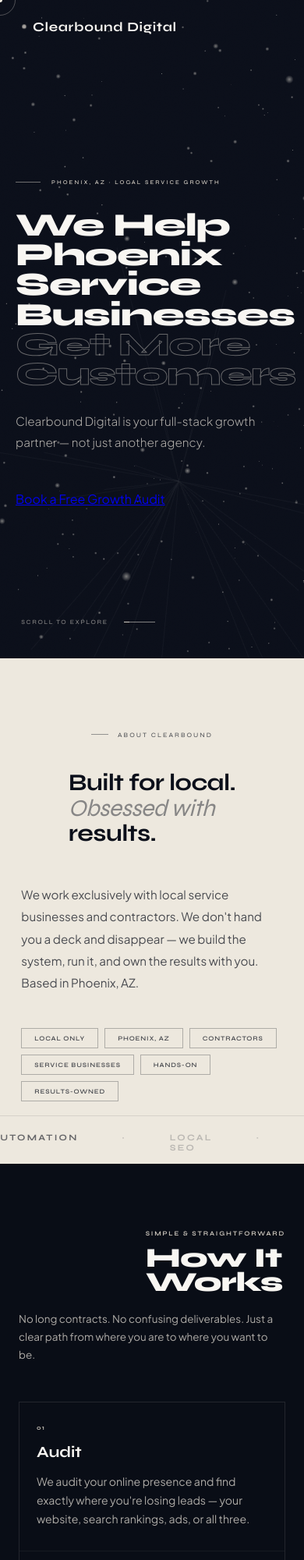
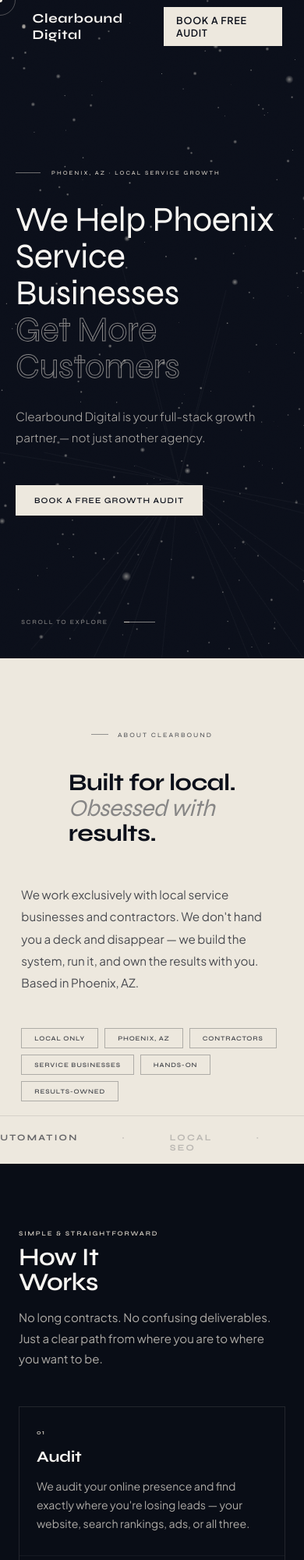
Before and after one commit to clearbounddigital-bit/website, a plain HTML site: page index.html in a window 390 px wide. Shown: the top 2000 px of the page at 78% size. Drawn offline with nearby package versions, Linux system fonts and the light colour scheme; animation ran at ten frames a second.

Commit message:
Fix blue links (duplicate class), thin hero headline, clean section header layout

```diff
--- a/index.html
+++ b/index.html
@@ -230,14 +230,14 @@
 
 .hero-headline {
   font-family: 'Syne', sans-serif;
-  font-weight: 800;
-  font-size: clamp(2.6rem, 6.5vw, 8rem);
-  line-height: .92; letter-spacing: -.025em;
+  font-weight: 400;
+  font-size: clamp(2.8rem, 6.8vw, 8.5rem);
+  line-height: 1.05; letter-spacing: -.01em;
   color: var(--white);
   opacity: 0; animation: slideUp .9s .35s forwards;
 }
 .hero-headline .outline-text {
-  -webkit-text-stroke: 1px rgba(237,232,222,.4);
+  -webkit-text-stroke: 1px rgba(237,232,222,.55);
   color: transparent;
 }
 .hero-headline .cream-word { color: var(--cream); }
@@ -474,25 +474,26 @@
   gap: 48px;
 }
 .proc-top {
-  display: flex; justify-content: space-between; align-items: flex-end;
+  display: flex; flex-direction: column; gap: 16px;
+  max-width: 680px;
 }
 .proc-hed-group {}
 .proc-eyebrow {
   font-family: 'Syne', sans-serif;
   font-size: .52rem; font-weight: 600;
   letter-spacing: .22em; text-transform: uppercase;
-  color: var(--cream2); margin-bottom: 12px;
+  color: var(--cream2); margin-bottom: 10px;
 }
 .proc-hed {
   font-family: 'Syne', sans-serif;
-  font-weight: 800;
-  font-size: clamp(2.2rem, 5vw, 5rem);
-  line-height: .88; letter-spacing: -.02em;
+  font-weight: 600;
+  font-size: clamp(2rem, 4.5vw, 4.2rem);
+  line-height: 1.0; letter-spacing: -.02em;
   color: var(--white);
 }
 .proc-note {
-  font-size: .84rem; font-weight: 400; line-height: 1.7;
-  color: var(--dim); max-width: 260px; text-align: right;
+  font-size: .94rem; font-weight: 400; line-height: 1.75;
+  color: var(--dim); max-width: 520px; text-align: left;
 }
 .proc-grid {
   display: grid; grid-template-columns: repeat(3,1fr);
@@ -714,8 +715,7 @@
 ══════════════════════════════════ */
 @media (max-width: 900px) {
   .proc-grid, .results-grid { grid-template-columns: 1fr 1fr !important; }
-  .proc-top { flex-direction: column; gap: 20px; }
-  .proc-note { max-width: 100%; text-align: left; }
+  .proc-note { max-width: 100%; }
   .foot-top { flex-direction: column; gap: 36px; }
   nav { padding: 0 28px; }
   .nav-links { gap: 20px; }
@@ -984,7 +984,7 @@
     <a href="#p-statement">About</a>
     <a href="#process">How It Works</a>
     <a href="#p-results">Results</a>
-    <a href="#book" class="open-booking" class="nav-cta">Book a Free Audit</a>
+    <a href="#book" class="open-booking nav-cta">Book a Free Audit</a>
   </div>
 </nav>
 
@@ -1012,7 +1012,7 @@
       </h1>
       <p class="hero-body">Clearbound Digital is your full-stack growth partner — not just another agency.</p>
       <div class="hero-actions">
-        <a href="#book" class="open-booking" class="btn-primary">Book a Free Growth Audit</a>
+        <a href="#book" class="open-booking btn-primary">Book a Free Growth Audit</a>
       </div>
     </div>
     <div class="hero-right-accent">
@@ -1125,7 +1125,7 @@
         to <span class="outline">Grow</span>?
       </h2>
       <p class="cta-sub">Book a free 30-minute growth audit. No pitch, no pressure. We'll look at what's working, what's not, and tell you exactly what we'd do.</p>
-      <a href="#book" class="open-booking" class="btn-primary" style="display:inline-block; margin-bottom:40px;">Book Your Free Audit</a>
+      <a href="#book" class="open-booking btn-primary" style="display:inline-block; margin-bottom:40px;">Book Your Free Audit</a>
       <p class="cta-sub">john@clearbounddigital.com<br>602-999-6990<br>Phoenix, AZ</p>
     </div>
   </div>
```
